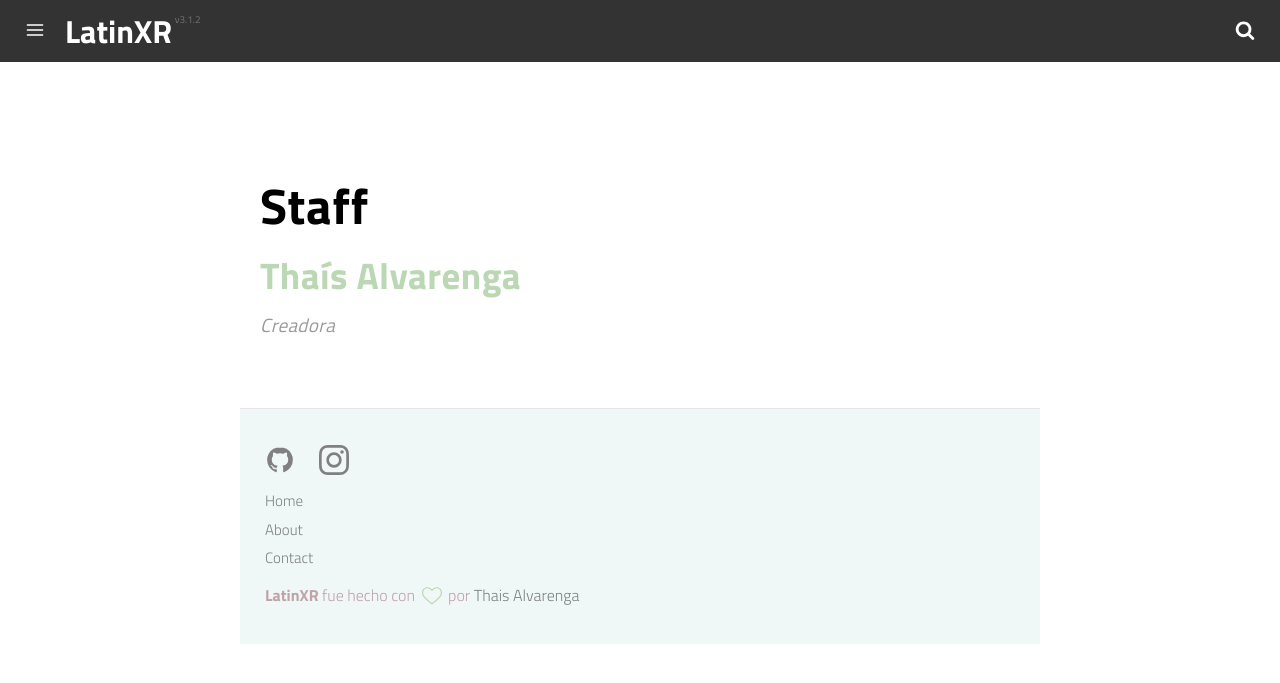
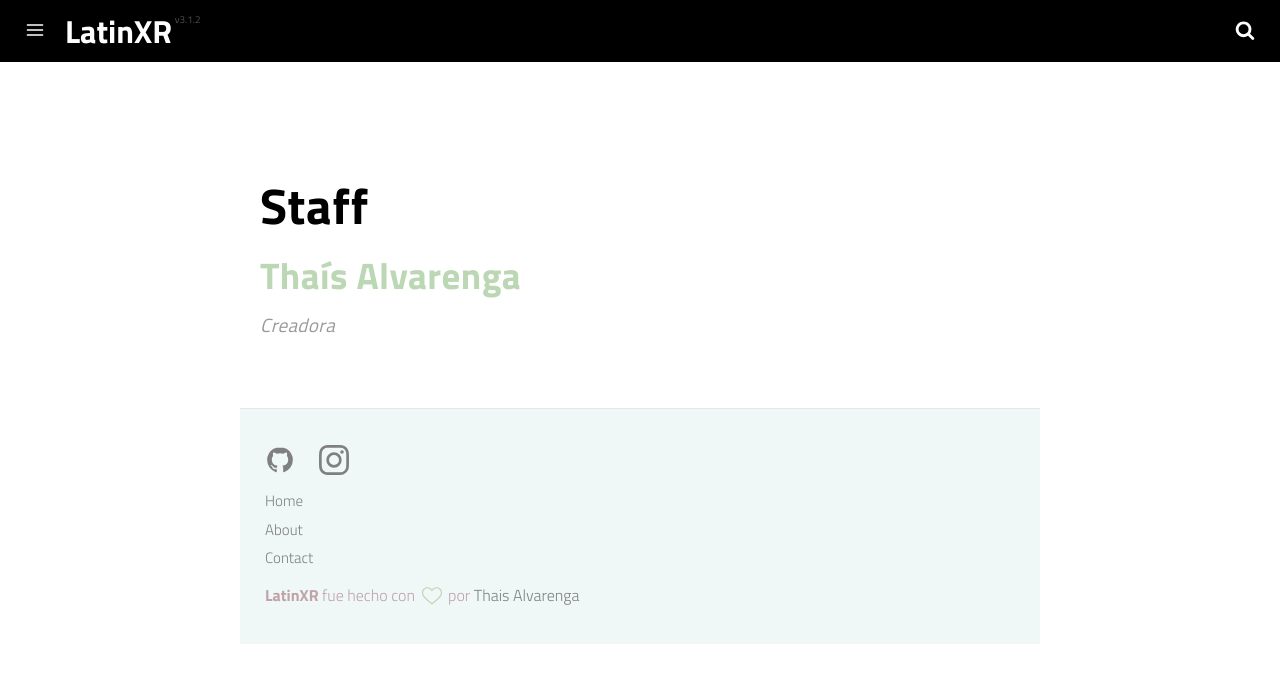
Before and after one commit to LatinXR/latinxr.github.io, a Jekyll site: the page built from staff.html, in a window 1280 px wide. Shown: the top 683 px of the page. Built offline with Jekyll 4.4.1, drawn with Linux system fonts in a browser that asks for light colours; a script that is not in the unit is left out.

Commit message:
Update header color

```diff
--- a/_sass/_header.scss
+++ b/_sass/_header.scss
@@ -4,7 +4,7 @@
 }
 
 .bar-header {
-  background-color: rgba(0, 0, 0, 0.8);
+  background-color: rgba(0, 0, 0, 1);
   padding: rem(10px) rem(15px);
   position: fixed;
   left: 0;
```
